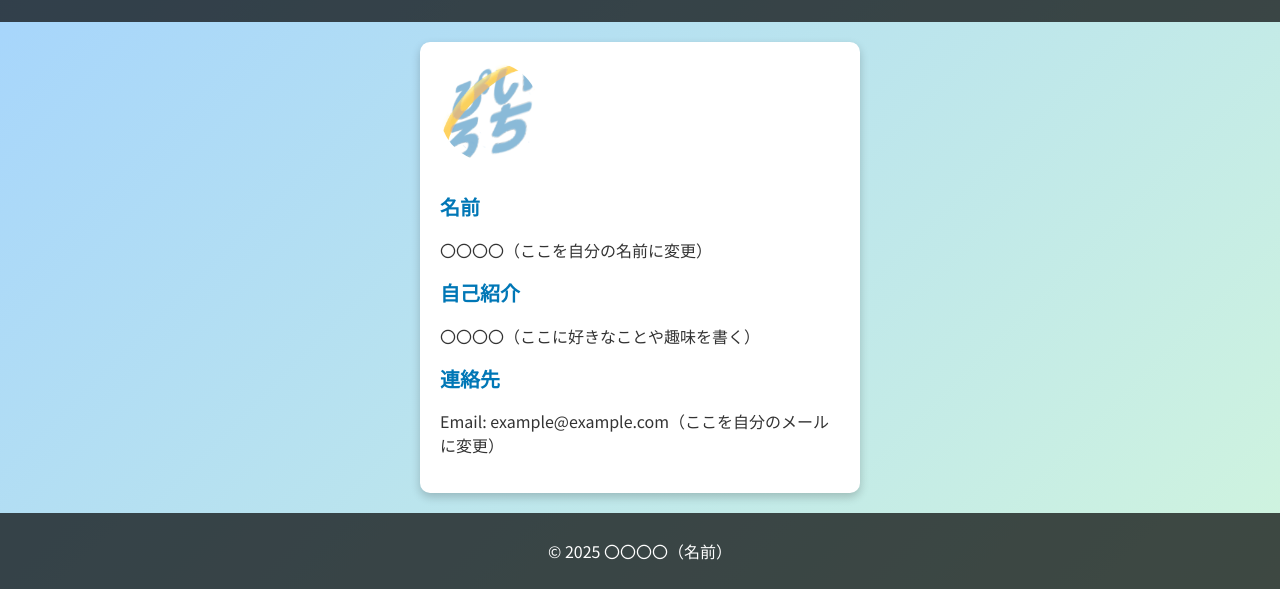
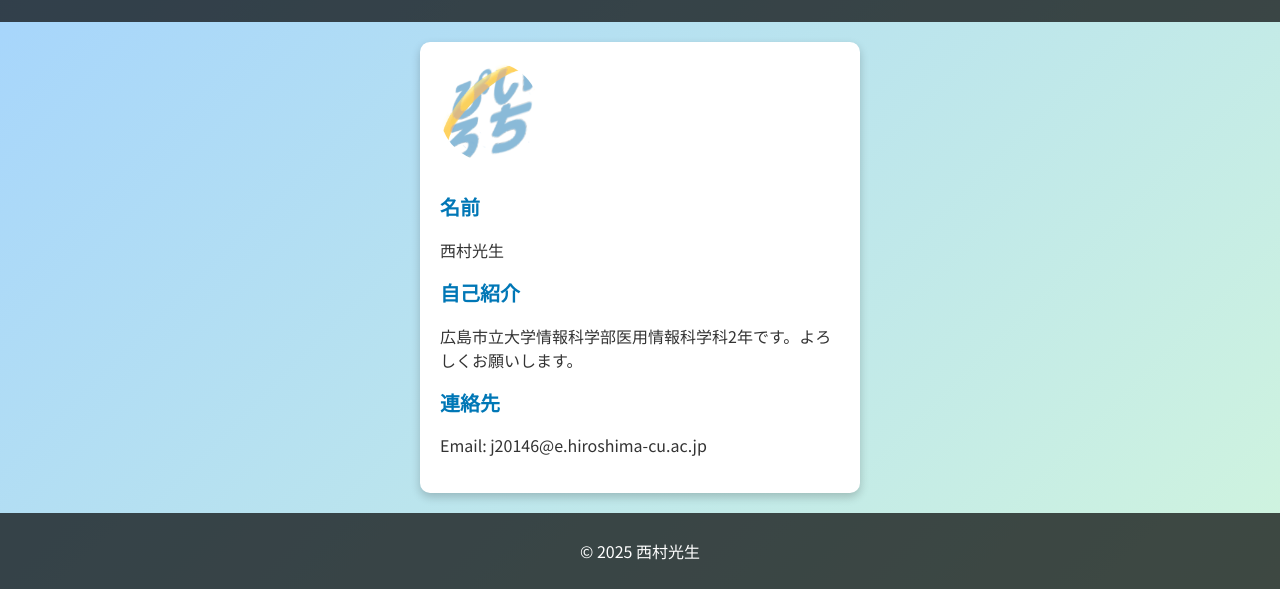
Before and after one commit to Koki2110/nishio.github.io, a plain HTML site: page index.html in a window 1280 px wide. Shown: the part 211-800 px from the top of the page. Drawn offline with Linux system fonts and the light colour scheme.

Commit message:
自己紹介のホームページ

```diff
--- a/index.html
+++ b/index.html
@@ -16,16 +16,16 @@
         <section class="profile">
             <img src="profile.jpg" alt="プロフィール画像">
             <h2>名前</h2>
-            <p>〇〇〇〇（ここを自分の名前に変更）</p>
+            <p>西村光生</p>
             <h2>自己紹介</h2>
-            <p>〇〇〇〇（ここに好きなことや趣味を書く）</p>
+            <p>広島市立大学情報科学部医用情報科学科2年です。よろしくお願いします。</p>
             <h2>連絡先</h2>
-            <p>Email: example@example.com（ここを自分のメールに変更）</p>
+            <p>Email: j20146@e.hiroshima-cu.ac.jp</p>
         </section>
     </main>
 
     <footer>
-        <p>&copy; 2025 〇〇〇〇（名前）</p>
+        <p>&copy; 2025 西村光生</p>
     </footer>
 </body>
 </html>
```
